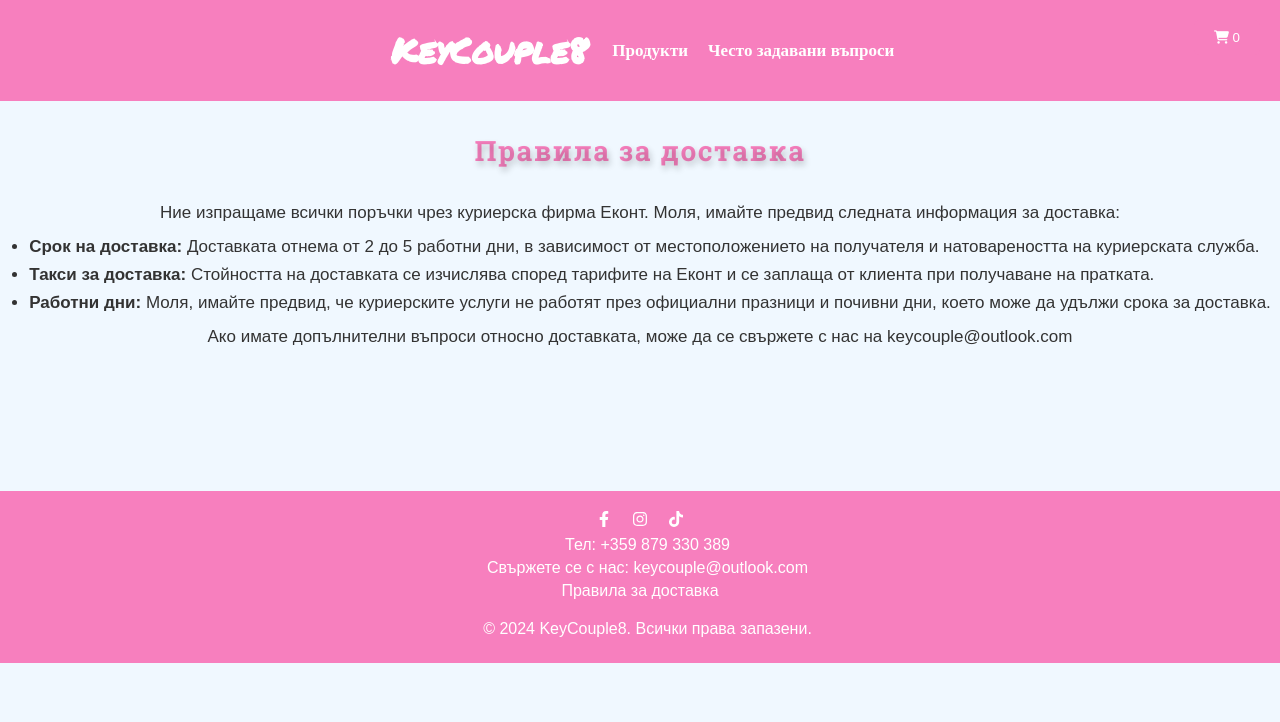
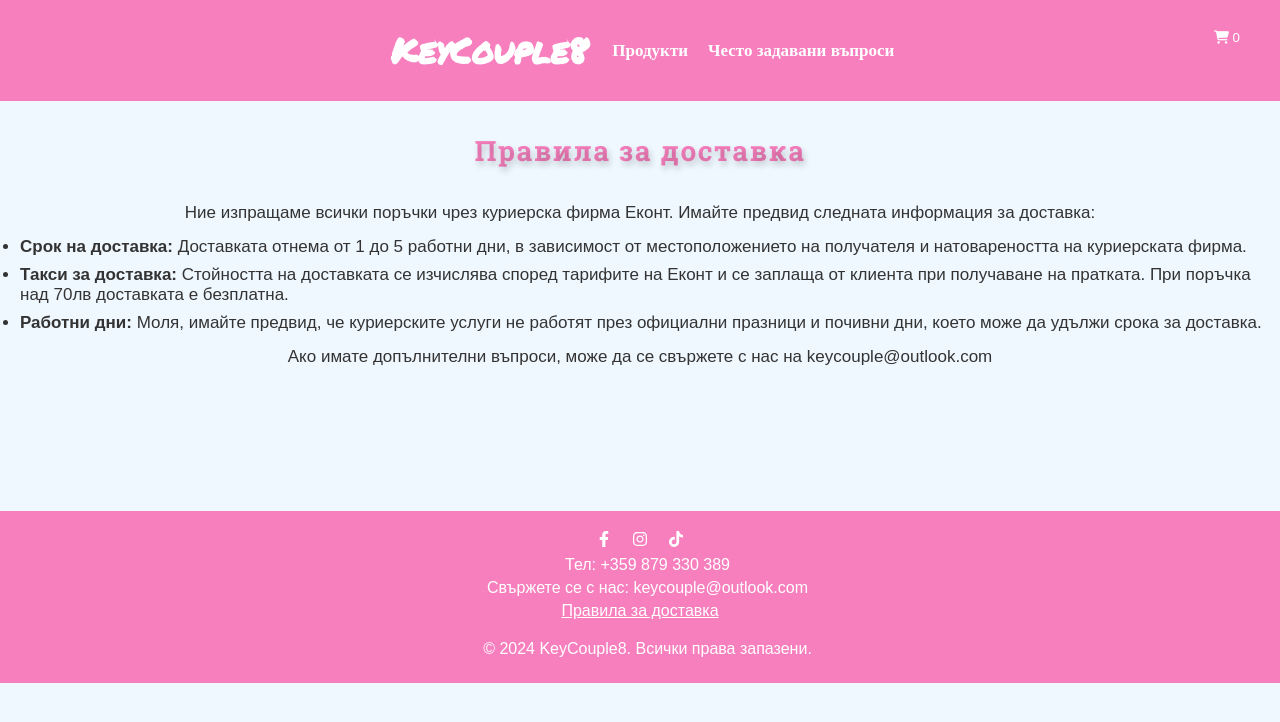
Before and after one commit to Dimitar32/key-couple-website, a React (Create React App) app: page /delivery in a window 1280 px wide. Shown: the top 722 px of the page. Built offline with nearby package versions, Linux system fonts and the light colour scheme; a web font is replaced by a local one.

Commit message:
add links to delivery page in FAQ

```diff
--- a/src/pages/Delivery/Delivery.jsx
+++ b/src/pages/Delivery/Delivery.jsx
@@ -6,13 +6,13 @@ const Delivery = () => {
         <section className='delivery-section'>
             <h2>Правила за доставка</h2>
             <div class="delivery-info">
-                <p>Ние изпращаме всички поръчки чрез куриерска фирма Еконт. Моля, имайте предвид следната информация за доставка:</p>
+                <p>Ние изпращаме всички поръчки чрез куриерска фирма Еконт. Имайте предвид следната информация за доставка:</p>
                 <ul>
-                    <li><strong>Срок на доставка:</strong> Доставката отнема от 2 до 5 работни дни, в зависимост от местоположението на получателя и натовареността на куриерската служба.</li>
-                    <li><strong>Такси за доставка:</strong> Стойността на доставката се изчислява според тарифите на Еконт и се заплаща от клиента при получаване на пратката.</li>
+                    <li><strong>Срок на доставка:</strong> Доставката отнема от 1 до 5 работни дни, в зависимост от местоположението на получателя и натовареността на куриерската фирма.</li>
+                    <li><strong>Такси за доставка:</strong> Стойността на доставката се изчислява според тарифите на Еконт и се заплаща от клиента при получаване на пратката. При поръчка над 70лв доставката е безплатна.</li>
                     <li><strong>Работни дни:</strong> Моля, имайте предвид, че куриерските услуги не работят през официални празници и почивни дни, което може да удължи срока за доставка.</li>
                 </ul>
-                <p>Ако имате допълнителни въпроси относно доставката, може да се свържете с нас на keycouple@outlook.com</p>
+                <p>Ако имате допълнителни въпроси, може да се свържете с нас на keycouple@outlook.com</p>
             </div>
         </section>
     );
--- a/src/pages/FAQ/FAQ.css
+++ b/src/pages/FAQ/FAQ.css
@@ -60,6 +60,11 @@
             color: white;
         }
 
+.link{
+    color: inherit; /* Наследява цвета на родителя или го променете на желания */
+    text-decoration: underline; /* Премахва подчертаването */
+}
+
 h2 {
     font-family: 'Roboto Slab', serif;
     font-size: 28px;
--- a/src/pages/FAQ/FAQ.jsx
+++ b/src/pages/FAQ/FAQ.jsx
@@ -1,11 +1,22 @@
 import React, { useState } from 'react';
+import {Link} from 'react-router-dom';
 import './FAQ.css';
 
 const questionsAnswers = [
     { question: 'Как мога да поръчам?', answer: 'Можете да поръчате директно през уебсайта ни или по телефона.' },
     { question: 'За колко време пристигат нашите ключодържатели?', answer: 'Вашата поръчка ще бъде обработена между 1 и 3 работни дни.' },
-    { question: 'От кого се поема доставката?', answer: 'Доставката се поема от клиента, при поръчки над 70лв е безплатна.' },
-    { question: 'Кога се начислява доставката?', answer: 'Доставката се начислява след като се обработи поръчката.' },
+    { question: 'От кого се поема доставката?', answer: (
+        <>
+            Доставката се поема от клиента, при поръчки над 70лв е безплатна. Повече подробности може да намерите
+            <Link to="/delivery" className='link'> тук</Link>.
+        </>
+    )},
+    { question: 'Кога се начислява доставката?', answer: (
+        <>
+            Доставката се начислява след като се обработи поръчката. Повече подробности може да намерите
+            <Link to="/delivery" className='link'> тук</Link>.
+        </>
+    )},
     { question: 'Има ли преглед и тест?', answer: 'Да, има преглед в офиса на куриерската фирма.' },
     { question: 'Какви са методите за плащане?', answer: 'Приемаме различни методи за плащане, включително по Revolut, банков превод, наложен платеж при вземане от куриер. За повече информация ни пишете на лично в Instagram - @keycouple8 или на телефон +359 879330389.' },
     // { question: 'Колко ключа може да побере?', answer: 'Нашите ключодържатели са проектирани да държат множество ключове на всеки ключодържател, което ги прави идеални както за малки, така и за големи ключодържатели. От 2 до 8 ключа.' },
```
